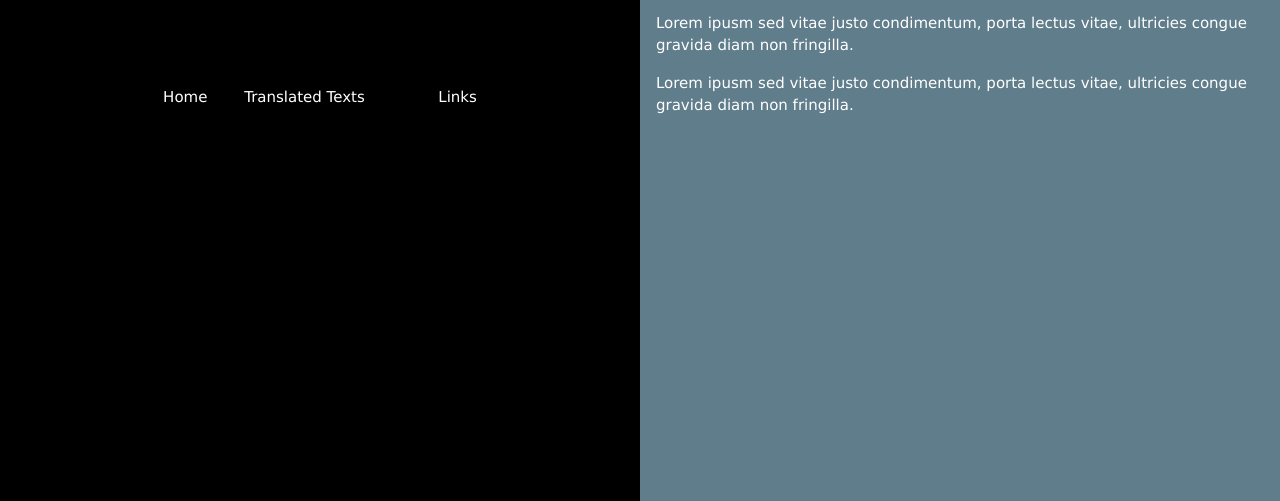
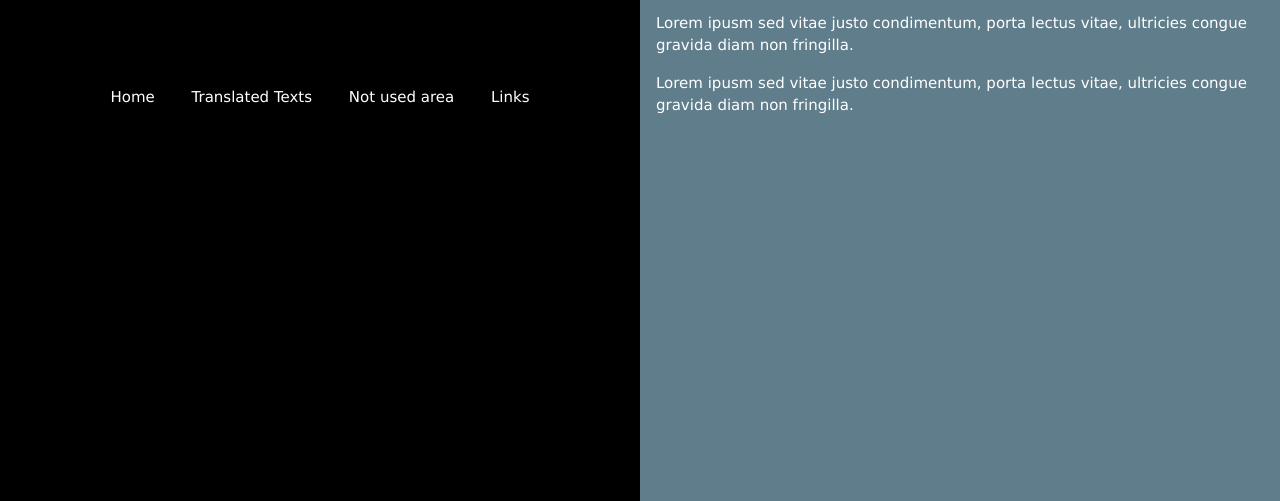
Before and after one commit to RodEP/RodEP.github.io, a plain HTML site: page index.html in a window 1280 px wide. Shown: the part 196-697 px from the top of the page. Drawn offline with nearby package versions, Linux system fonts and the light colour scheme.

Commit message:
Update index.html

```diff
--- a/index.html
+++ b/index.html
@@ -14,7 +14,7 @@
     <div class="w3-padding-64">
       <a href="#" class="w3-btn w3-btn-block w3-hover-blue-grey w3-padding-16">Home</a>
       <a href="#work" class="w3-btn w3-btn-block w3-hover-teal w3-padding-16">Translated Texts</a>
-      <a href="#work" class="w3-btn w3-btn-block w3-hover-dark-grey w3-padding-16"></a>
+      <a href="#work" class="w3-btn w3-btn-block w3-hover-dark-grey w3-padding-16">Not used area</a>
       <a href="#contact" class="w3-btn w3-btn-block w3-hover-brown w3-padding-16">Links</a>
     </div>
   </div>
```
